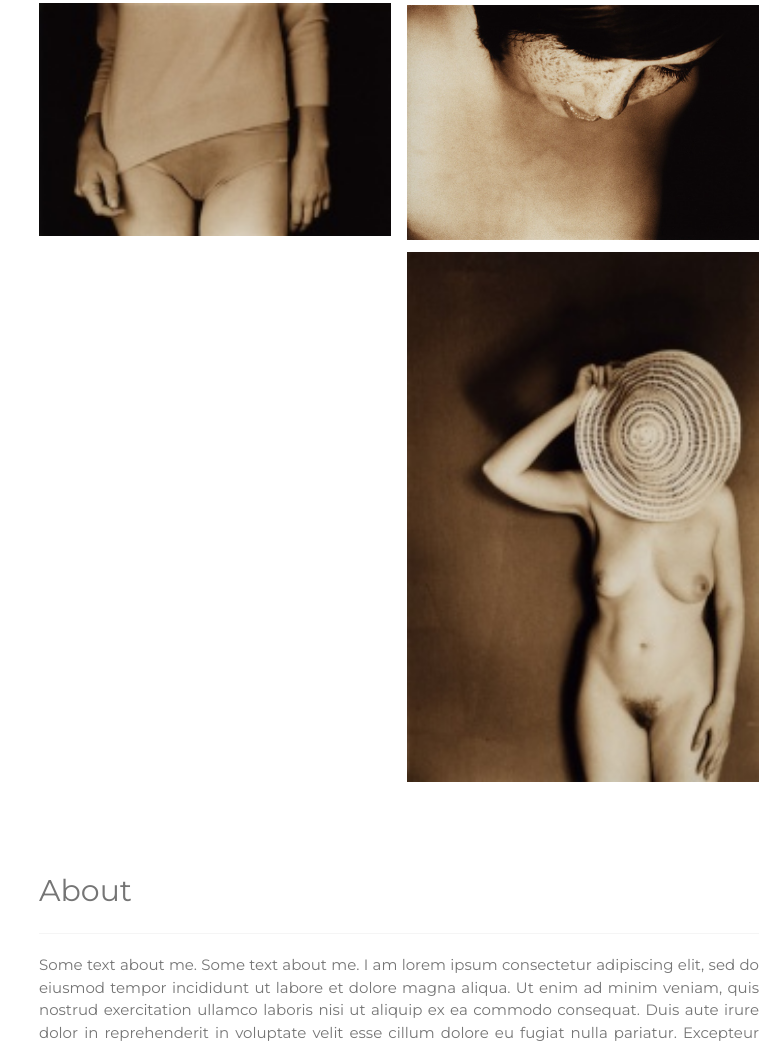
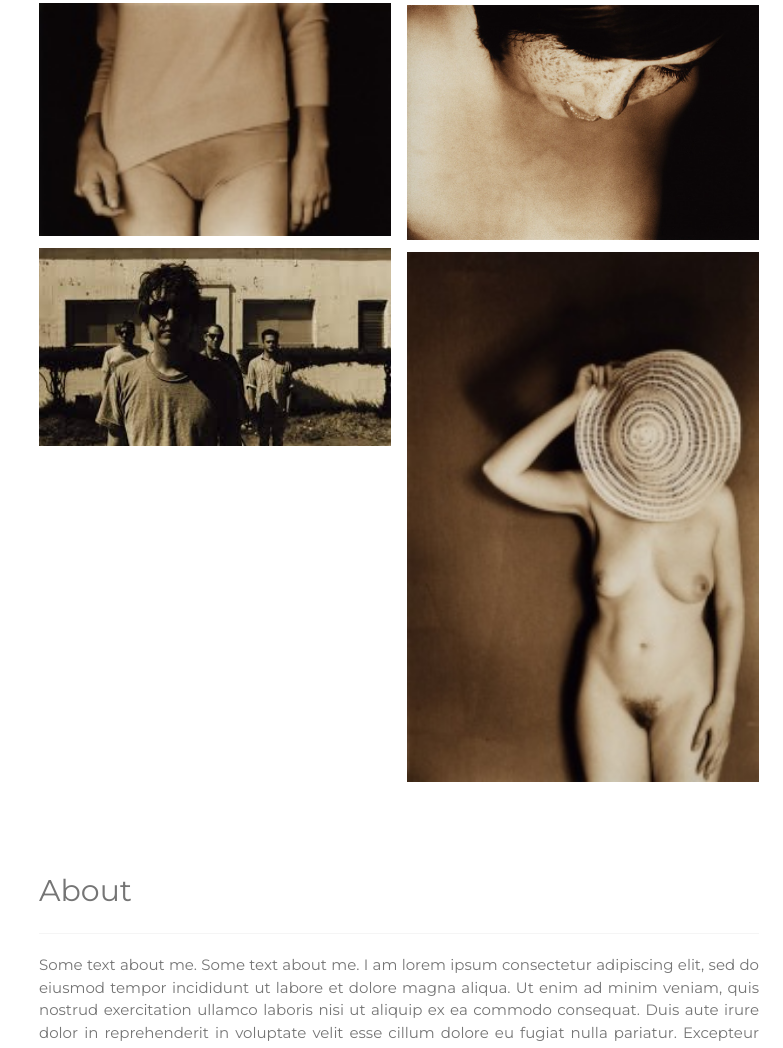
Before and after one commit to BradFabian/CorpseOnPumpkin, a plain HTML site: page index.html in a window 1280 px wide. Shown: the part 1634-2682 px from the top of the page, without its empty margins (497-1280 px from the left). Drawn offline with nearby package versions, Linux system fonts and the light colour scheme; some packages are replaced by stand-ins of ours.

Commit message:
added more pics

```diff
--- a/index.html
+++ b/index.html
@@ -63,6 +63,7 @@ body, h1,h2,h3,h4,h5,h6 {font-family: "Montserrat", sans-serif}
         <img src="Images/female1.jpg" style="width:100%">
         <img src="Images/female2.jpg" style="width:100%">
         <img src="Images/female3.jpg" style="width:100%">
+        <img src="Images/bands.jpg" style="width:100%">
       </div>
 
       <div class="w3-half">
```
Also changed, not shown: Images/bands.jpg (added).
